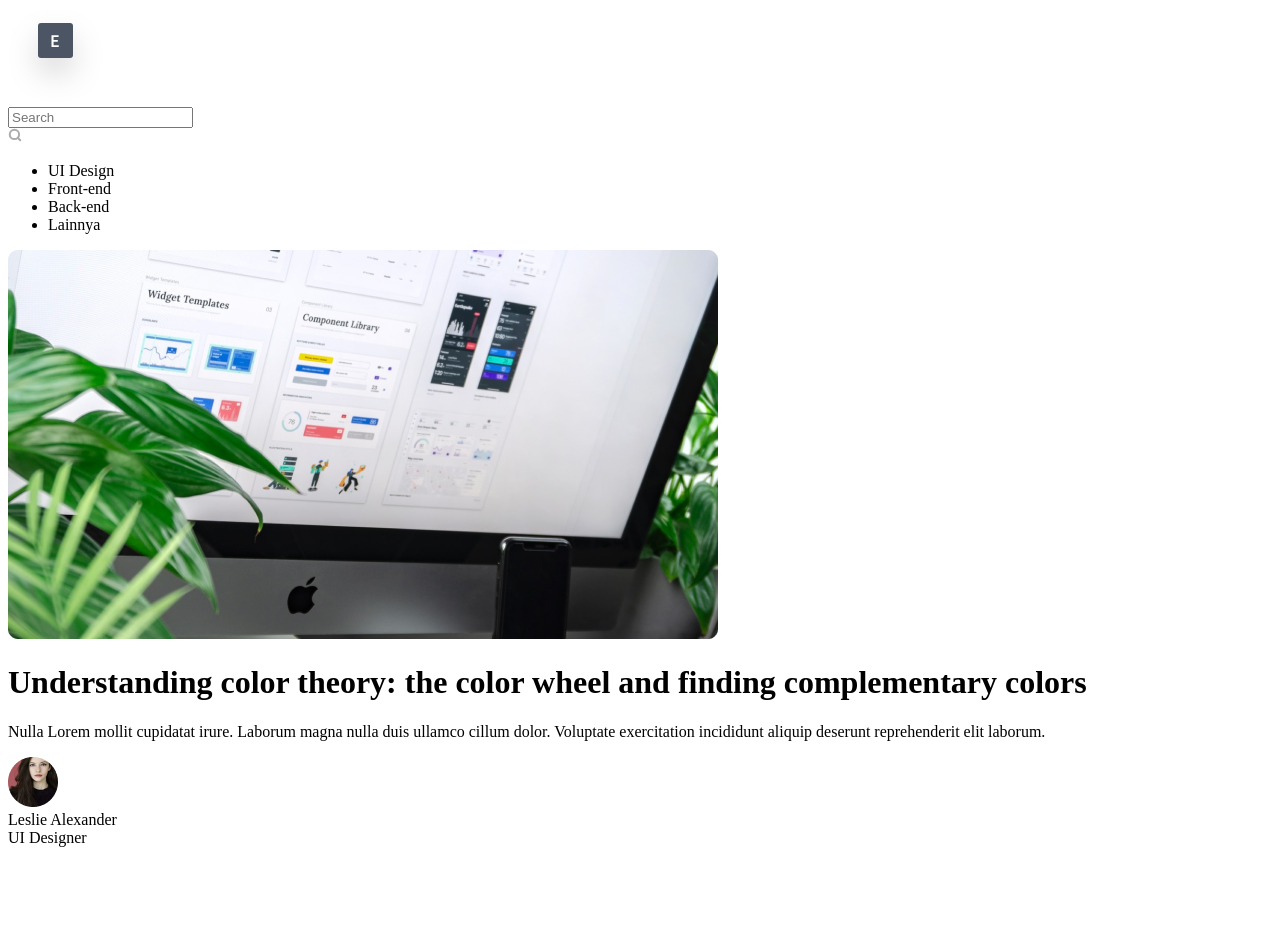
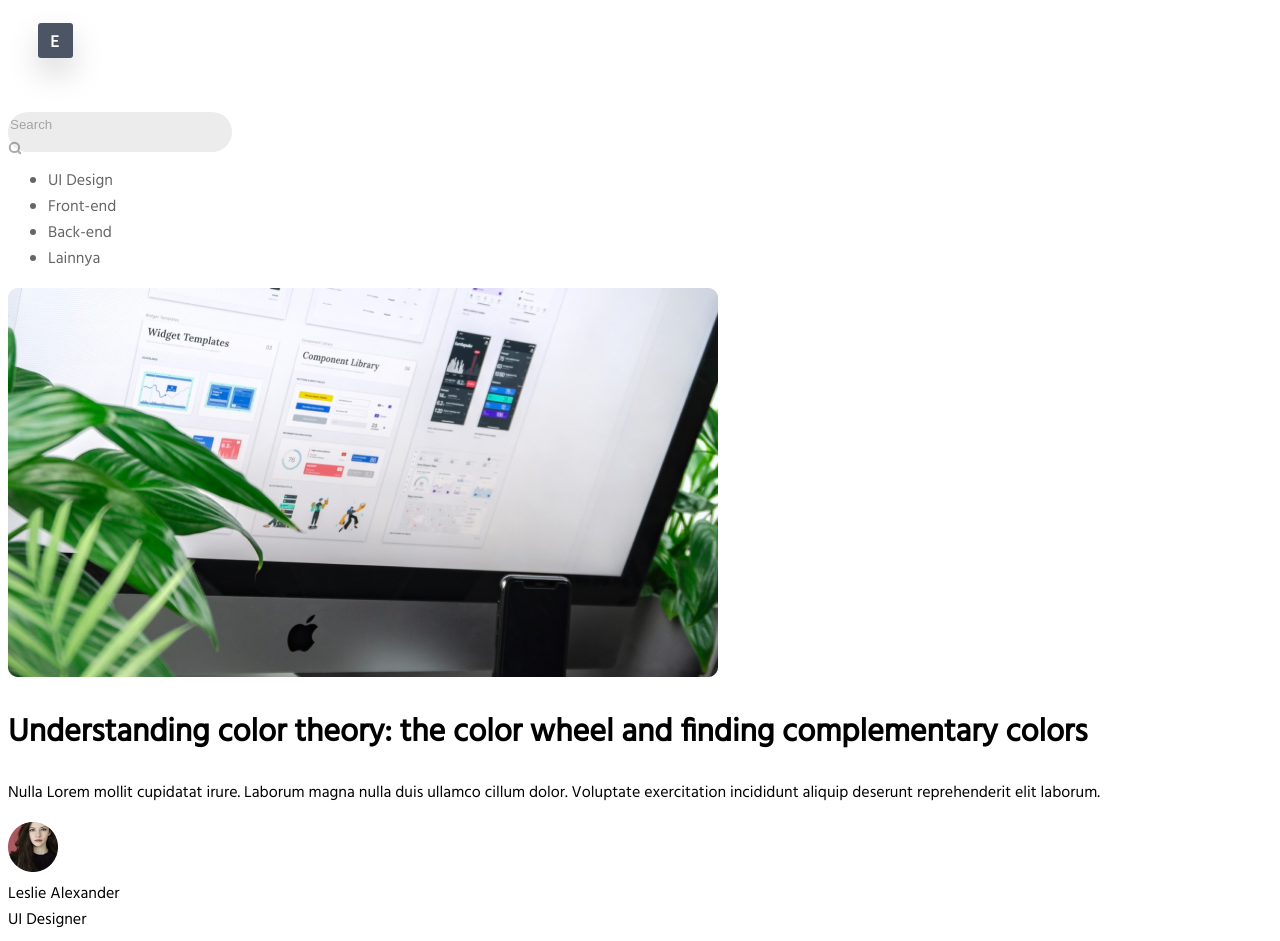
Before and after one commit to jiyoung0190/Epictetus, a website: page index.html in a window 1280 px wide. Before the commit the page ends 855 px from the top, so only its background shows below. Drawn offline with Linux system fonts and the light colour scheme.

Commit message:
new set of changes

```diff
--- a/index.html
+++ b/index.html
@@ -4,7 +4,7 @@
     <meta charset="UTF-8">
     <meta http-equiv="X-UA-Compatible" content="IE=edge">
     <meta name="viewport" content="width=\, initial-scale=1.0">
-    <link rel="stylesheet" href="./styles/home.css">
+    <link rel="stylesheet" href="./styles/style.css">
     <script src="https://kit.fontawesome.com/9654fd3c3d.js" crossorigin="anonymous"></script>
     <title>Epictetus - Home</title>
 </head>
@@ -30,8 +30,8 @@
         </div>
     </div>
     <!-- MAIN SECTION-->
-    <div class="main-container">
-        <div class="head-post-container">
+    <div class="posts">
+        <div class="head-post-wrapper">
             <div class="main-image">
                 <img src="images/homemain.png">
                 </div>
@@ -54,5 +54,6 @@
                 </div>
         </div>
     </div>
+
 </body>
 </html>
--- a/styles/style.scss
+++ b/styles/style.scss
@@ -1,17 +1,20 @@
 @import url('https://fonts.googleapis.com/css2?family=Hind&display=swap');
 
 
-html{
+body{
     font-family: 'Hind', sans-serif;
 
     .navbar{
-        display: inline-block;
+        display: inline;
 
         .search-box{
             border-radius: 100px;
+            max-height: 40px;
+            width: 224px;
             background-color: #ECECEC;
 
             .search-placeholder{
+                margin: auto;
                 border: none;
                 background-color: transparent;
                 resize: none;
@@ -27,9 +30,16 @@
     .posts{
         .head-post-wrapper{
             .head-post-content{
+                .main-title{
+                    h1{
+                        font-weight: 400;
+                        font-size: 24px;
+                        border: 1px solid aqua;
+                    }
+                }
                 .author{
                     .position{
-                        opacity: 60%;
+                        opacity: 50%;
                     }
                 }
             }
```
Also changed, not shown: styles/style.css, 1 other file.
